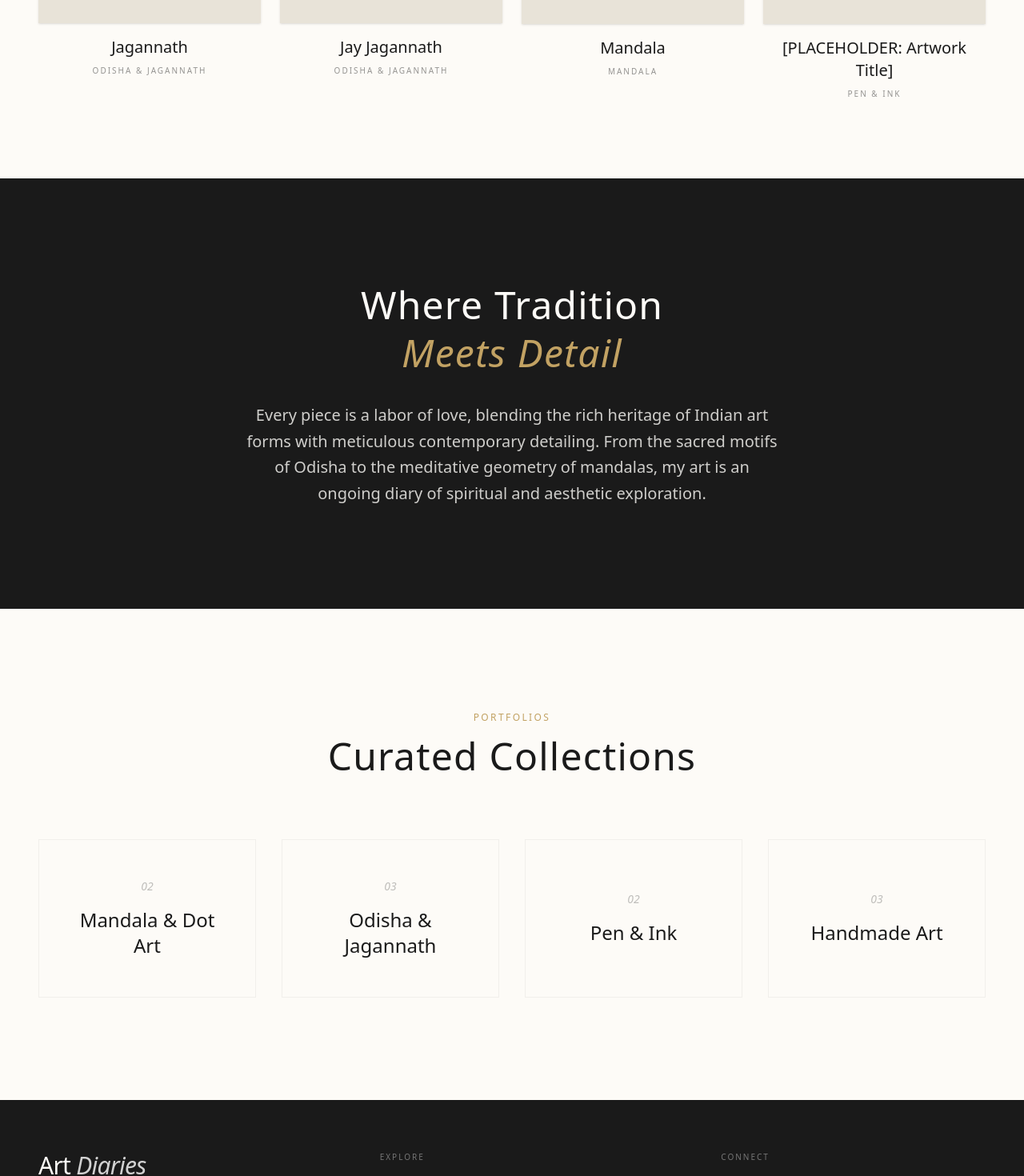
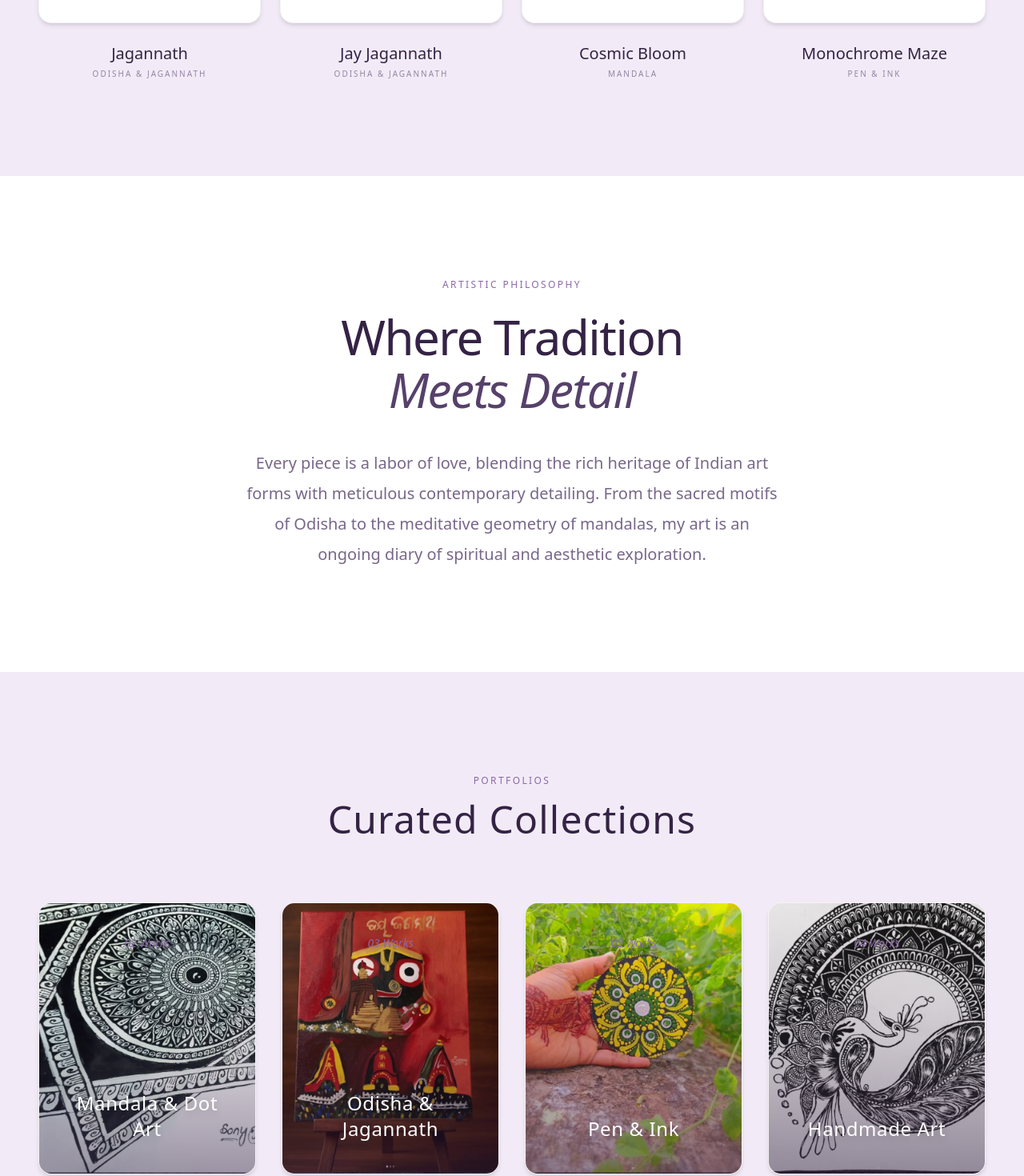
Before and after one commit to subhasreebuilds/artDairies, a Next.js app: page / in a window 1280 px wide. Shown: the part 1316-2786 px from the top of the page at 80% size. Built offline with nearby package versions, Linux system fonts and the light colour scheme; a web font is replaced by a local one.

Commit message:
Ui changes updated

```diff
--- a/src/app/about/page.tsx
+++ b/src/app/about/page.tsx
@@ -17,7 +17,7 @@ export default function AboutPage() {
                 src="/artworks/author.png"
                 alt="The Artist"
                 fill
-                className="object-cover grayscale hover:grayscale-0 transition-all duration-1000"
+                className="object-cover transition-transform duration-1000 group-hover:scale-105"
                 sizes="(max-width: 1024px) 100vw, 50vw"
               />
               <div className="absolute inset-0 bg-ink-900/5 mix-blend-multiply pointer-events-none" />
--- a/src/app/globals.css
+++ b/src/app/globals.css
@@ -1,21 +1,28 @@
 @import "tailwindcss";
 
 :root {
-  --background: #FDFBF7;
-  --foreground: #1A1A1A;
+  --background: #F2EBF7;
+  --foreground: #342345;
 }
 
 @theme inline {
   --color-background: var(--background);
   --color-foreground: var(--foreground);
-  --color-ink-900: #1A1A1A;
-  --color-ink-800: #2D2D2D;
-  --color-ivory: #FDFBF7;
-  --color-ivory-dark: #F5F2EA;
-  --color-earth-100: #E8E3D8;
-  --color-earth-200: #D1C7B1;
-  --color-earth-300: #B9AB89;
-  --color-accent-gold: #C2A263;
+  --color-ink-900: #342345;
+  /* Deep eggplant purple */
+  --color-ink-800: #56416B;
+  /* Soft muted plum */
+  --color-ivory: #F2EBF7;
+  /* Soft, visible light lavender background */
+  --color-ivory-dark: #E6D8F0;
+  /* Slightly deeper lavender */
+  --color-earth-100: #FFFFFF;
+  /* Pure white for artwork card backgrounds */
+  --color-earth-200: #DCD0E8;
+  /* Richer lavender for overlays */
+  --color-earth-300: #C4B1D9;
+  --color-accent-gold: #8B6AA6;
+  /* Noticeable dusty lavender accent */
   --font-sans: var(--font-inter), ui-sans-serif, system-ui, sans-serif;
   --font-serif: var(--font-playfair), ui-serif, Georgia, serif;
 }
--- a/src/app/layout.tsx
+++ b/src/app/layout.tsx
@@ -26,7 +26,10 @@ export default function RootLayout({
 }>) {
   return (
     <html lang="en" className="scroll-smooth">
-      <body className={`${inter.variable} ${playfair.variable} font-sans min-h-screen bg-[#FDFBF7] text-[#1A1A1A] antialiased flex flex-col`}>
+      <body
+        className={`${inter.variable} ${playfair.variable} font-sans min-h-screen bg-background text-foreground antialiased flex flex-col`}
+        suppressHydrationWarning
+      >
         <Navbar />
         <main className="flex-grow pt-24">
           {children}
--- a/src/app/page.tsx
+++ b/src/app/page.tsx
@@ -38,21 +38,21 @@ export default function Home() {
           <div className="lg:col-span-7 relative order-1 lg:order-2 flex justify-end">
             {featuredWorks[0] && (
               <div className="relative w-full max-w-2xl group flex flex-col md:flex-row items-end gap-6">
-                <div className="relative w-full bg-earth-100 shadow-sm overflow-hidden flex items-center justify-center p-8 md:p-12">
-                  <div className="absolute inset-0 bg-ink-900/0 group-hover:bg-ink-900/5 transition-colors duration-700 z-10" />
+                <div className="relative w-full bg-white shadow-xl rounded-2xl overflow-hidden flex items-center justify-center p-8 md:p-12 border border-ink-900/5 transition-transform duration-700 hover:shadow-2xl hover:-translate-y-2">
+                  <div className="absolute inset-0 bg-gradient-to-t from-ink-900/5 to-transparent opacity-0 group-hover:opacity-100 transition-opacity duration-700 z-10" />
                   <Image
                     src={featuredWorks[0].image}
                     alt={featuredWorks[0].title}
                     width={1000}
                     height={featuredWorks[0].orientation === 'portrait' ? 1200 : 1000}
-                    className="w-full h-auto object-contain drop-shadow-2xl transform group-hover:scale-[1.02] transition-transform duration-[1.5s]"
+                    className="w-full h-auto object-contain drop-shadow-2xl transform group-hover:scale-105 transition-transform duration-[1.5s]"
                     priority
                   />
                 </div>
 
                 {/* Subtle Metadata */}
                 <div className="hidden md:flex flex-col text-xs tracking-[0.2em] uppercase text-ink-800/50 whitespace-nowrap" style={{ writingMode: 'vertical-rl', transform: 'rotate(180deg)' }}>
-                  <span>01 / FEATURED WORK</span>
+                  <span className="text-accent-gold font-medium">01 / FEATURED WORK</span>
                   <span className="mt-4 text-ink-900">{featuredWorks[0].category}</span>
                 </div>
               </div>
@@ -78,20 +78,20 @@ export default function Home() {
                 key={artwork.id}
                 className="group flex flex-col items-center break-inside-avoid mb-6"
               >
-                <div className="relative w-full overflow-hidden bg-earth-100 shadow-sm mb-4">
-                  <div className="absolute inset-0 bg-ink-900/0 group-hover:bg-ink-900/10 transition-colors duration-700 z-10" />
+                <div className="relative w-full overflow-hidden bg-white shadow-md rounded-2xl border border-ink-900/5 mb-4 hover:shadow-xl hover:-translate-y-1 transition-all duration-500">
+                  <div className="absolute inset-0 bg-gradient-to-t from-ink-900/10 to-transparent opacity-0 group-hover:opacity-100 transition-opacity duration-700 z-10" />
                   <Image
                     src={artwork.image}
                     alt={artwork.title}
                     width={800}
                     height={artwork.orientation === 'portrait' ? 1000 : 800}
                     sizes="(max-width: 768px) 100vw, 50vw"
-                    className="w-full h-auto object-contain transform group-hover:scale-[1.02] transition-transform duration-[1.5s] ease-out p-4 md:p-8"
+                    className="w-full h-auto object-contain transform group-hover:scale-105 transition-transform duration-[1.5s] ease-out p-6 md:p-10"
                   />
                 </div>
-                <div className="text-center">
-                  <h3 className="font-serif text-xl text-ink-900 group-hover:text-ink-800 transition-colors mb-2">{artwork.title}</h3>
-                  <p className="tracking-[0.2em] uppercase text-[10px] text-ink-800/50">{artwork.category}</p>
+                <div className="text-center mt-2">
+                  <h3 className="font-serif text-xl text-ink-900 group-hover:text-accent-gold transition-colors mb-1">{artwork.title}</h3>
+                  <p className="tracking-[0.2em] uppercase text-[10px] text-ink-800/60 font-medium">{artwork.category}</p>
                 </div>
               </Link>
             ))}
@@ -106,13 +106,17 @@ export default function Home() {
       </section>
 
       {/* Philosophy */}
-      <section className="py-32 px-6 bg-ink-900 text-ivory text-center">
-        <div className="max-w-4xl mx-auto">
-          <h2 className="font-serif text-3xl md:text-5xl tracking-wide mb-8 leading-tight">
+      <section className="py-32 px-6 bg-earth-100 text-ink-900 text-center relative overflow-hidden">
+        <div className="absolute inset-0 bg-white/20 pointer-events-none" />
+        <div className="max-w-4xl mx-auto relative z-10">
+          <span className="text-accent-gold text-xs tracking-[0.2em] uppercase mb-6 block font-light">
+            Artistic Philosophy
+          </span>
+          <h2 className="font-serif text-4xl md:text-6xl tracking-tight mb-10 leading-[1.1]">
             Where Tradition <br/>
-            <span className="text-accent-gold italic font-light">Meets Detail</span>
+            <span className="text-ink-800 italic font-light">Meets Detail</span>
           </h2>
-          <p className="font-light text-lg md:text-xl leading-relaxed text-ivory/80 max-w-2xl mx-auto">
+          <p className="font-light text-lg md:text-xl leading-[1.9] text-ink-800/80 max-w-2xl mx-auto">
             Every piece is a labor of love, blending the rich heritage of Indian art forms with meticulous contemporary detailing. From the sacred motifs of Odisha to the meditative geometry of mandalas, my art is an ongoing diary of spiritual and aesthetic exploration.
           </p>
         </div>
@@ -126,20 +130,40 @@ export default function Home() {
           </span>
           <h2 className="font-serif text-3xl md:text-5xl tracking-wide text-ink-900 mb-20">Curated Collections</h2>
 
-          <div className="grid grid-cols-1 md:grid-cols-2 lg:grid-cols-4 gap-8">
+          <div className="grid grid-cols-1 md:grid-cols-2 lg:grid-cols-4 gap-8 mt-12">
             {[
-              { title: 'Mandala & Dot Art', count: '02' },
-              { title: 'Odisha & Jagannath', count: '03' },
-              { title: 'Pen & Ink', count: '02' },
-              { title: 'Handmade Art', count: '03' }
-            ].map((collection) => (
-              <Link href={`/gallery?category=${collection.title.split(' & ')[0].toUpperCase()}`} key={collection.title} className="group flex flex-col items-center justify-center p-12 border border-ink-900/5 hover:border-accent-gold/30 hover:bg-earth-100 transition-all duration-700">
-                <span className="text-ink-800/30 font-serif text-sm italic mb-4">{collection.count}</span>
-                <h3 className="font-serif text-xl md:text-2xl text-ink-900">
-                  {collection.title}
-                </h3>
-              </Link>
-            ))}
+              { name: 'MANDALA', title: 'Mandala & Dot Art' },
+              { name: 'ODISHA & JAGANNATH', title: 'Odisha & Jagannath' },
+              { name: 'PEN & INK', title: 'Pen & Ink' },
+              { name: 'HANDMADE', title: 'Handmade Art' }
+            ].map((cat) => {
+              const catWorks = artworks.filter(a => a.category === cat.name);
+              const count = catWorks.length.toString().padStart(2, '0');
+              const image = catWorks[0]?.image || '/artworks/Jagannath.png';
+
+              return (
+                <Link
+                  href={`/gallery?category=${encodeURIComponent(cat.name)}`}
+                  key={cat.title}
+                  className="group relative flex flex-col items-center justify-center aspect-[4/5] overflow-hidden bg-white rounded-2xl shadow-md border border-ink-900/5 hover:shadow-2xl hover:-translate-y-2 transition-all duration-500"
+                >
+                  <div className="absolute inset-0 bg-gradient-to-t from-ink-900/60 via-ink-900/20 to-transparent opacity-80 group-hover:opacity-100 transition-opacity duration-700 z-10" />
+                  <Image
+                    src={image}
+                    alt={cat.title}
+                    fill
+                    className="object-cover transform group-hover:scale-110 group-hover:rotate-1 transition-transform duration-[2s] ease-out"
+                  />
+
+                  <div className="relative z-20 flex flex-col items-center justify-center p-8 text-white w-full h-full">
+                    <span className="text-accent-gold font-serif text-sm italic mb-auto mt-2 drop-shadow-md">{count} Works</span>
+                    <h3 className="font-serif text-2xl text-center text-white mt-auto mb-2 tracking-wide drop-shadow-lg group-hover:-translate-y-1 transition-transform duration-500">
+                      {cat.title}
+                    </h3>
+                  </div>
+                </Link>
+              );
+            })}
           </div>
         </div>
       </section>
--- a/src/data/artworks.ts
+++ b/src/data/artworks.ts
@@ -23,9 +23,9 @@ export const artworks: Artwork[] = [
     title: "Jagannath",
     category: "ODISHA & JAGANNATH",
     image: "/artworks/Jagannath.png",
-    description: "[PLACEHOLDER: Description of Jagannath artwork]",
-    medium: "[PLACEHOLDER: Medium]",
-    year: "[PLACEHOLDER: Year]",
+    description: "A vibrant depiction of Lord Jagannath, blending traditional Odisha color palettes with contemporary detailing.",
+    medium: "Acrylic on Canvas",
+    year: "2023",
     featured: true,
     orientation: "square",
   },
@@ -34,9 +34,9 @@ export const artworks: Artwork[] = [
     title: "Jay Jagannath",
     category: "ODISHA & JAGANNATH",
     image: "/artworks/jayJagannath.png",
-    description: "[PLACEHOLDER: Description of Jay Jagannath artwork]",
-    medium: "[PLACEHOLDER: Medium]",
-    year: "[PLACEHOLDER: Year]",
+    description: "An intricate, circular mandala featuring divine motifs centered around Lord Jagannath.",
+    medium: "Pen, Ink & Acrylic",
+    year: "2023",
     featured: true,
     orientation: "square",
   },
@@ -45,134 +45,134 @@ export const artworks: Artwork[] = [
     title: "Kanha",
     category: "ODISHA & JAGANNATH",
     image: "/artworks/kanha.png",
-    description: "[PLACEHOLDER: Description of Kanha artwork]",
-    medium: "[PLACEHOLDER: Medium]",
-    year: "[PLACEHOLDER: Year]",
+    description: "A devotionally inspired piece capturing the essence of Krishna through dot work and traditional patterns.",
+    medium: "Mixed Media",
+    year: "2023",
     orientation: "square",
   },
   {
     id: "aw-flute",
-    title: "Flute",
+    title: "The Divine Flute",
     category: "DECORATIVE",
     image: "/artworks/flute.png",
-    description: "[PLACEHOLDER: Description of Flute artwork]",
-    medium: "[PLACEHOLDER: Medium]",
-    year: "[PLACEHOLDER: Year]",
+    description: "A highly detailed study of musical motifs interwoven with floral mandala patterns.",
+    medium: "Pen & Ink",
+    year: "2024",
     orientation: "square",
   },
   {
     id: "aw-mandala",
-    title: "Mandala",
+    title: "Cosmic Bloom",
     category: "MANDALA",
     image: "/artworks/mandala.png",
-    description: "[PLACEHOLDER: Description of Mandala artwork]",
-    medium: "[PLACEHOLDER: Medium]",
-    year: "[PLACEHOLDER: Year]",
+    description: "A meticulously crafted dot mandala symbolizing peace, unity, and spiritual centering.",
+    medium: "Acrylic Dot Art",
+    year: "2024",
     featured: true,
     orientation: "square",
   },
   {
     id: "aw-cute",
-    title: "[PLACEHOLDER: Artwork Title]",
+    title: "Floral Harmony",
     category: "DECORATIVE",
     image: "/artworks/cute.png",
-    description: "[PLACEHOLDER: Description of artwork]",
-    medium: "[PLACEHOLDER: Medium]",
-    year: "[PLACEHOLDER: Year]",
+    description: "A delicate, nature-inspired decorative piece focusing on organic symmetry.",
+    medium: "Pen & Ink",
+    year: "2024",
     orientation: "square",
   },
   {
     id: "aw-cute2",
-    title: "[PLACEHOLDER: Artwork Title]",
+    title: "Nature's Rhythm",
     category: "DECORATIVE",
     image: "/artworks/cute2.png",
-    description: "[PLACEHOLDER: Description of artwork]",
-    medium: "[PLACEHOLDER: Medium]",
-    year: "[PLACEHOLDER: Year]",
+    description: "An intricate exploration of botanical forms using high-contrast black and white linework.",
+    medium: "Fine Liner",
+    year: "2024",
     orientation: "square",
   },
   {
     id: "aw-art1",
-    title: "[PLACEHOLDER: Artwork Title]",
+    title: "Handmade Shell Art",
     category: "HANDMADE",
     image: "/artworks/art-1.png",
-    description: "[PLACEHOLDER: Description of artwork]",
-    medium: "[PLACEHOLDER: Medium]",
-    year: "[PLACEHOLDER: Year]",
+    description: "A unique handmade creation bringing traditional patterns onto organic surfaces.",
+    medium: "Acrylic on Shell",
+    year: "2023",
     orientation: "square",
   },
   {
     id: "aw-art2",
-    title: "[PLACEHOLDER: Artwork Title]",
+    title: "Monochrome Maze",
     category: "PEN & INK",
     image: "/artworks/art-2.png",
-    description: "[PLACEHOLDER: Description of artwork]",
-    medium: "[PLACEHOLDER: Medium]",
-    year: "[PLACEHOLDER: Year]",
+    description: "A complex, geometric pen and ink drawing that draws the viewer into a meditative state.",
+    medium: "Pen & Ink on Paper",
+    year: "2024",
     featured: true,
     orientation: "square",
   },
   {
     id: "aw-art3",
-    title: "[PLACEHOLDER: Artwork Title]",
+    title: "Vertical Symmetry",
     category: "HANDMADE",
     image: "/artworks/art-3-portrait.png",
-    description: "[PLACEHOLDER: Description of artwork]",
-    medium: "[PLACEHOLDER: Medium]",
-    year: "[PLACEHOLDER: Year]",
+    description: "An elegant, tall composition highlighting the beauty of cascading patterns.",
+    medium: "Mixed Media",
+    year: "2024",
     featured: true,
     orientation: "portrait",
   },
   {
     id: "aw-art4",
-    title: "[PLACEHOLDER: Artwork Title]",
+    title: "Earthen Craft",
     category: "HANDMADE",
     image: "/artworks/art-4.png",
-    description: "[PLACEHOLDER: Description of artwork]",
-    medium: "[PLACEHOLDER: Medium]",
-    year: "[PLACEHOLDER: Year]",
+    description: "Handcrafted art object featuring deep, resonant colors and sacred geometry.",
+    medium: "Handmade Craft",
+    year: "2023",
     featured: true,
     orientation: "square",
   },
   {
     id: "aw-art5",
-    title: "[PLACEHOLDER: Artwork Title]",
+    title: "Ink Whispers",
     category: "PEN & INK",
     image: "/artworks/art-5.png",
-    description: "[PLACEHOLDER: Description of artwork]",
-    medium: "[PLACEHOLDER: Medium]",
-    year: "[PLACEHOLDER: Year]",
+    description: "A highly detailed, patient exploration of line weight, contrast, and shading.",
+    medium: "Pen & Ink",
+    year: "2024",
     featured: true,
     orientation: "square",
   },
   {
     id: "aw-art6",
-    title: "[PLACEHOLDER: Artwork Title]",
+    title: "Festive Motifs",
     category: "DECORATIVE",
     image: "/artworks/art-6.png",
-    description: "[PLACEHOLDER: Description of artwork]",
-    medium: "[PLACEHOLDER: Medium]",
-    year: "[PLACEHOLDER: Year]",
+    description: "Bright, engaging patterns designed to bring warmth and joy to any space.",
+    medium: "Acrylic",
+    year: "2023",
     orientation: "square",
   },
   {
     id: "aw-art7",
-    title: "[PLACEHOLDER: Artwork Title]",
+    title: "Textured Memory",
     category: "HANDMADE",
     image: "/artworks/art-7.png",
-    description: "[PLACEHOLDER: Description of artwork]",
-    medium: "[PLACEHOLDER: Medium]",
-    year: "[PLACEHOLDER: Year]",
+    description: "A tactile handmade piece that invites touch and close inspection.",
+    medium: "Mixed Media",
+    year: "2023",
     orientation: "square",
   },
   {
     id: "aw-art8",
-    title: "[PLACEHOLDER: Artwork Title]",
+    title: "Sacred Circle",
     category: "MANDALA",
     image: "/artworks/art-8.png",
-    description: "[PLACEHOLDER: Description of artwork]",
-    medium: "[PLACEHOLDER: Medium]",
-    year: "[PLACEHOLDER: Year]",
+    description: "A classical mandala offering a sense of profound calm and aesthetic balance.",
+    medium: "Dot Art",
+    year: "2024",
     orientation: "square",
   }
 ];
```
